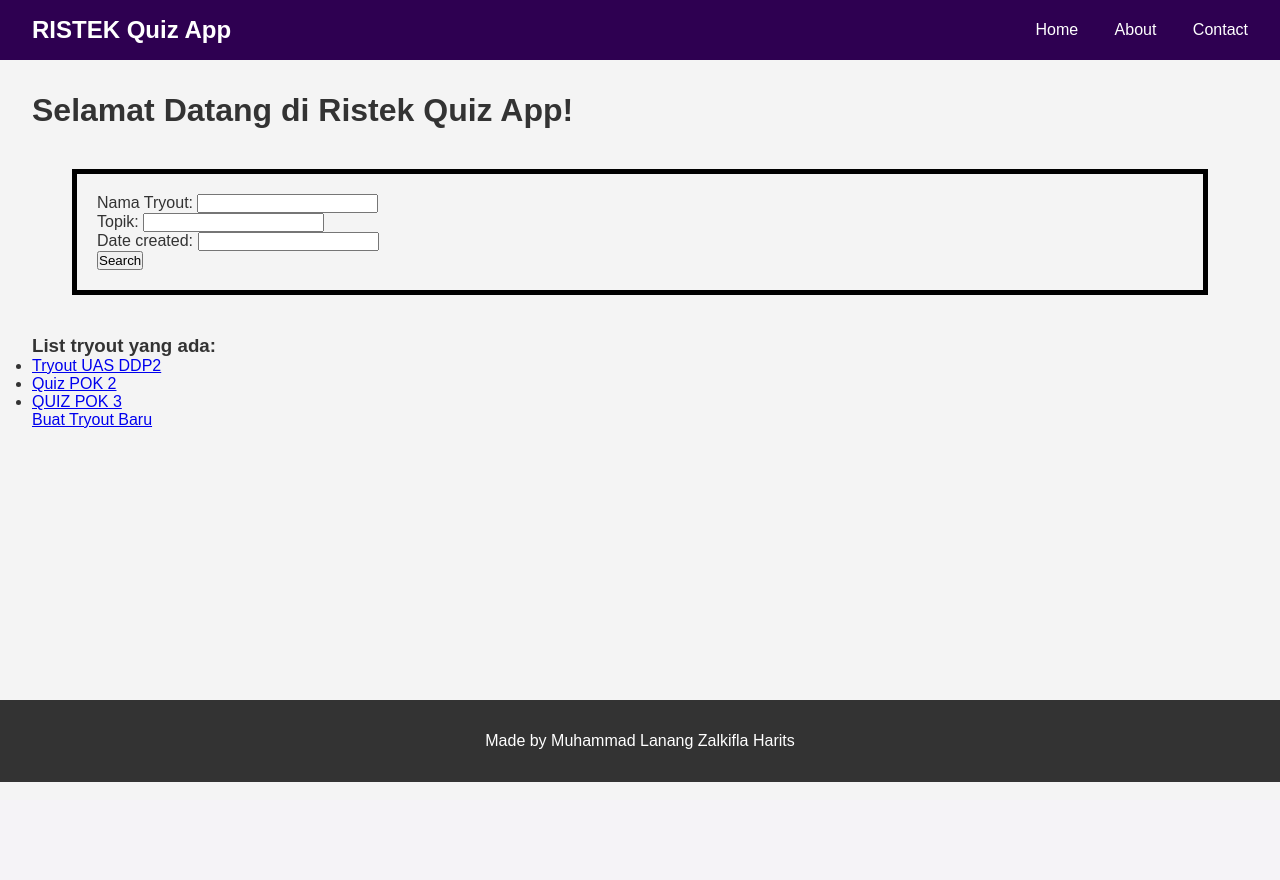
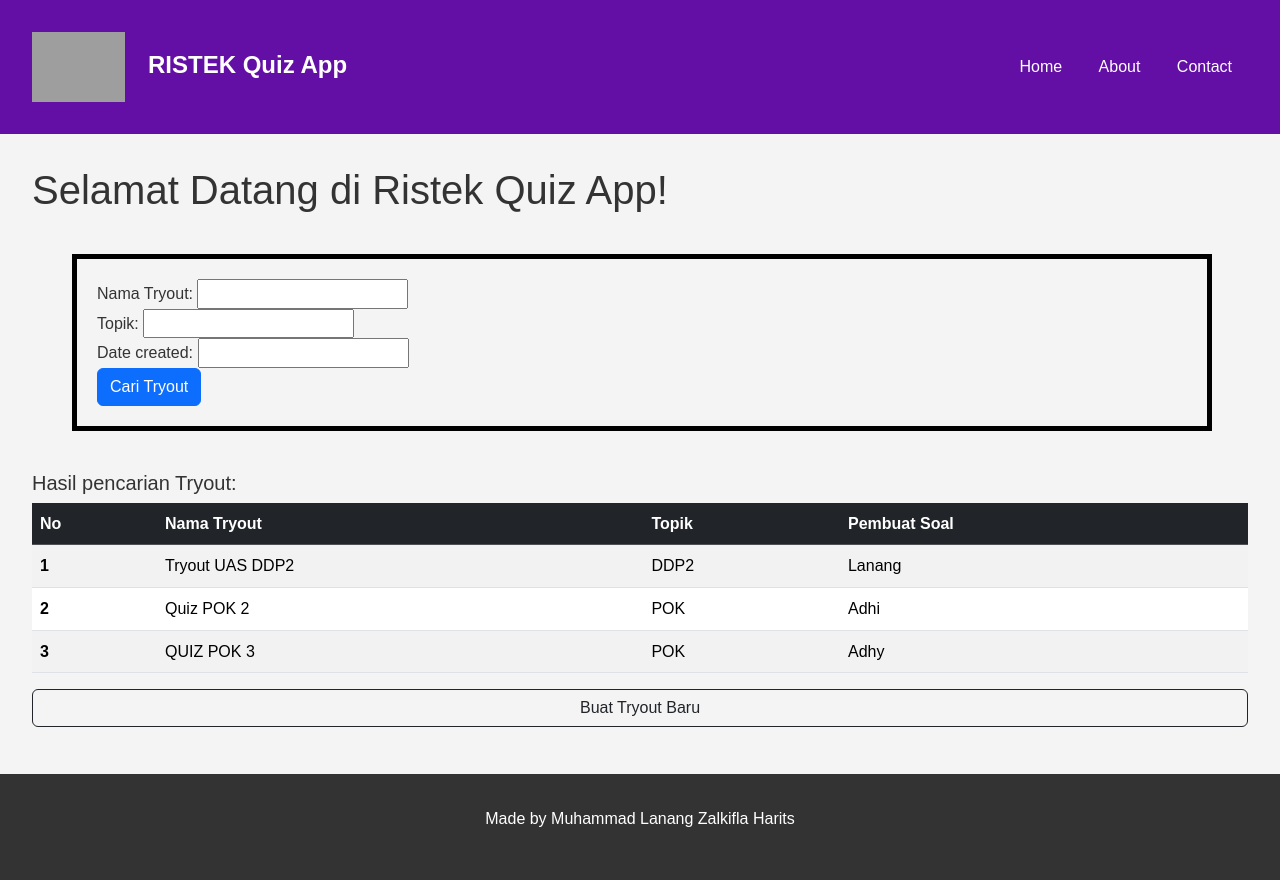
Before and after one commit to r3gulus-4rcturus/ristek-quiz-platform, a Django app: page / in a window 1280 px wide. Before the commit the page ends 782 px from the top, so only its background shows below. Run offline with Django 5.2, Linux system fonts and the light colour scheme; data comes from the database, SQL or seed files in the repository; both versions use the stored data as it was after the commit; grey boxes are pictures that could not be loaded.

Commit message:
style home page & add quiz page

```diff
--- a/quizapp/templates/base.html
+++ b/quizapp/templates/base.html
@@ -5,8 +5,9 @@
     <meta name="viewport" content="width=device-width, initial-scale=1.0">
     <title>My Website</title>
     <link rel="icon"  href="https://yt3.googleusercontent.com/FPm5gMyXns6WSP4kY3lpGVwFb1BQKtpo5X1-BUt6NmYqX7pseMiqBhvGT3-1S1SUbs1n4eV4=s900-c-k-c0x00ffffff-no-rj">
+    <link href="https://cdn.jsdelivr.net/npm/bootstrap@5.3.3/dist/css/bootstrap.min.css" rel="stylesheet" integrity="sha384-QWTKZyjpPEjISv5WaRU9OFeRpok6YctnYmDr5pNlyT2bRjXh0JMhjY6hW+ALEwIH" crossorigin="anonymous">
+
     <style>
-
         * {
             margin: 0;
             padding: 0;
@@ -15,16 +16,16 @@
 
         body {
             font-family: Arial, sans-serif;
-            /* line-height: 1.6; */
+            line-height: 1.6;
             background-color: #f4f4f4;
             color: #333;
         }
 
         /* Navbar Styles */
         .navbar {
-            background-color: #2e0051;
+            background-color: #630ea4;
             color: #000000;
-            padding: 1rem;
+            padding: 2rem;
             display: flex;
             justify-content: space-between;
             align-items: center;
@@ -37,7 +38,7 @@
         }
 
         .navbar a:hover {
-            text-decoration: underline;
+            background-color: rgb(12, 0, 57);
         }
 
         .navbar .logo {
@@ -66,16 +67,13 @@
             color: #fff;
             text-decoration: none;
         }
-
-        .footer a:hover {
-            text-decoration: underline;
-        }
     </style>
 </head>
 <body>
     <!-- Navbar -->
     <div class="navbar">
         <div class="logo">
+            <img src="https://yt3.googleusercontent.com/FPm5gMyXns6WSP4kY3lpGVwFb1BQKtpo5X1-BUt6NmYqX7pseMiqBhvGT3-1S1SUbs1n4eV4=s900-c-k-c0x00ffffff-no-rj" height="70">
             <a href="{% url 'home' %}" style="text-decoration: none; padding-bottom: 20px;">RISTEK Quiz App</a></div>
         <div>
             <a href="{% url 'home' %}">Home</a>
--- a/quizapp/templates/quizapp/create_quiz.html
+++ b/quizapp/templates/quizapp/create_quiz.html
@@ -9,8 +9,8 @@
         <table>
             {{ form.as_table }}
         </table>
-        <input type="submit" value="Submit">
-        <a href="{% url 'home' %}"> Cancel </a>
+        <input type="submit" value="Submit" class="btn btn-success" style="margin: 20px;">
+        <a href="{% url 'home' %}" class="btn btn-danger" role="button" style="margin: 20px;"> Cancel </a>
     </form>
 
 
--- a/quizapp/templates/quizapp/home.html
+++ b/quizapp/templates/quizapp/home.html
@@ -1,28 +1,43 @@
 {% extends "base.html" %}
-
 
 {% block content %}
 
     <h1>Selamat Datang di Ristek Quiz App!</h1>
-    <div style="border: 5px solid black; padding: 20px; margin: 40px;">
+    <div class="container-md" style="border: 5px solid black; padding: 20px; margin: 40px;">
         <form method="get">
             {{ tryout_filter.form }}
-            <button type="submit"> Search </button>
+            <button type="submit" type="button" class="btn btn-primary"> Cari Tryout </button>
         </form>
     </div>
 
     {% if tryout_list %}
-        <h3> List tryout yang ada: </h3>
-        <ul>
+        <h5> Hasil pencarian Tryout: </h5>
+        <table class="table table-striped">
+            <thead>
+                <th scope="col" class="table-dark">No</th>
+                <th scope="col" class="table-dark">Nama Tryout</th>
+                <th scope="col" class="table-dark">Topik</th>
+                <th scope="col" class="table-dark">Pembuat Soal</th>
+            </thead>
+            <tbody>
             {% for tryout in tryout_list %}
-                <li> <a href="{% url 'view_quiz' tryout.id %}">{{tryout.name}}</a></li>
+                <tr>
+                    <th scope="row"> {{ forloop.counter }} </th>
+                    <td> <a href="{% url 'view_quiz' tryout.id %}" style="text-decoration:none; color:inherit;"> {{tryout.name}} </a> </td>
+                    <td> <a href="{% url 'view_quiz' tryout.id %}" style="text-decoration:none; color:inherit;"> {{tryout.subject}} </a> </td>
+                    <td> <a href="{% url 'view_quiz' tryout.id %}" style="text-decoration:none; color:inherit;"> {{tryout.quiz_author}} </a></td>
+                </tr>
             {% endfor %}
-        </ul>
+            </tbody>
+        </table>
     {% else %}
         <h3> Tidak ada tryout yang tersedia. </h3>
     {% endif %}
 
-    <a href="{% url 'create_quiz' %}" type="button" > Buat Tryout Baru </a>
+        <div class="d-grid gap-2  mx-auto">
+            <a href="{% url 'create_quiz' %}" type="button" class="btn btn-outline-dark"> Buat Tryout Baru </a>
+      </div>
+
 
 
 {% endblock %}
```
Also changed, not shown: db.sqlite3.
